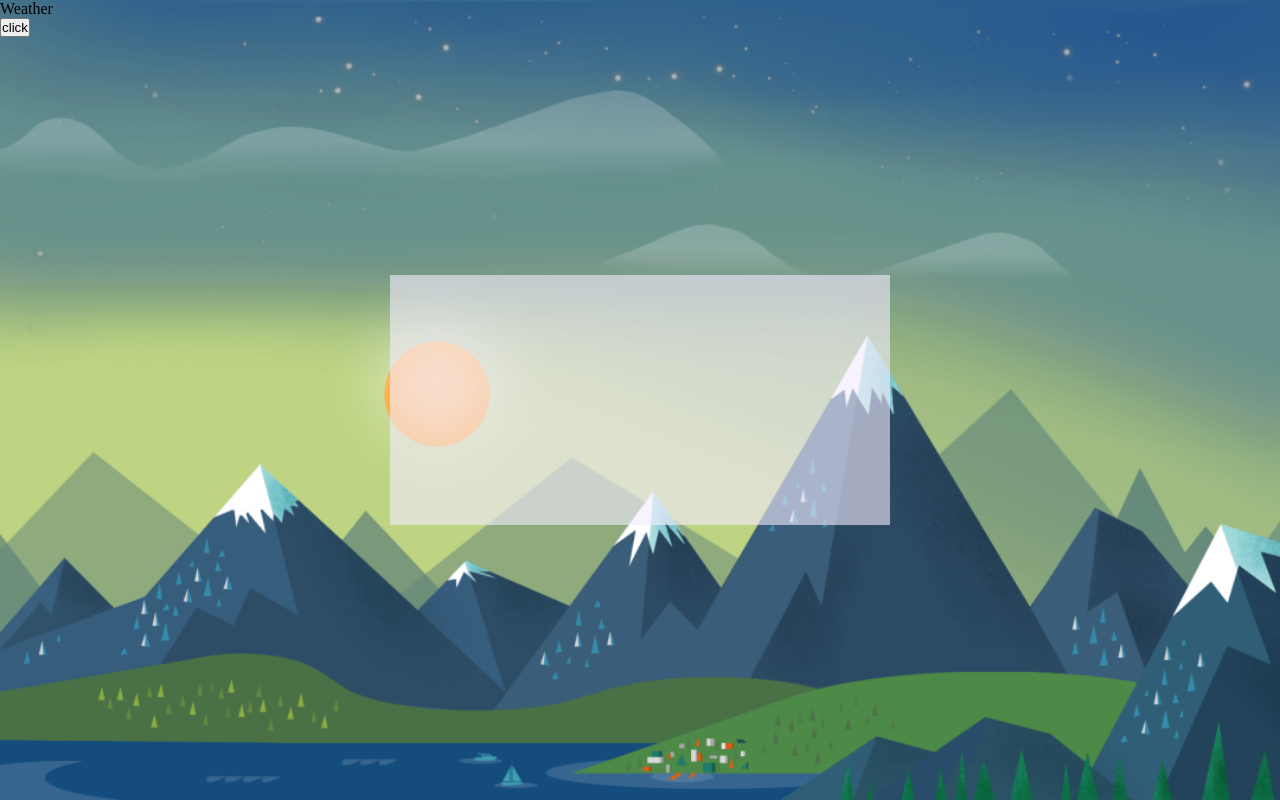
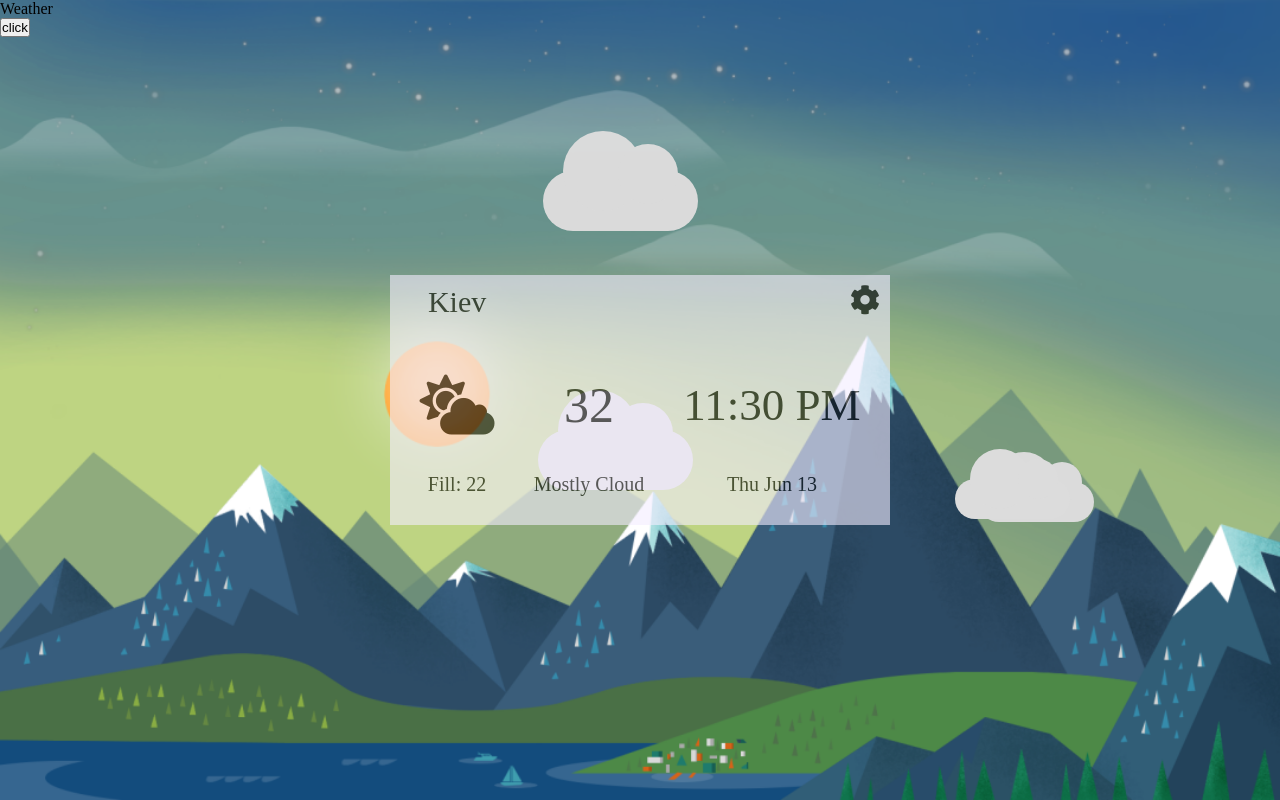
Before and after one commit to SirSerje/bootcamp-simple, a website built with webpack: page index.html in a window 1280 px wide. Built offline with nearby package versions, Linux system fonts and the light colour scheme; some packages are replaced by stand-ins of ours; no server answers.

Commit message:
modify widget and added cloud and animation

```diff
--- a/assets/styles/index.css
+++ b/assets/styles/index.css
@@ -1,8 +1,9 @@
-*{
+* {
     margin: 0;
     padding: 0;
     box-sizing: border-box;
 }
+
 body {
     background-image: url("../images/google-now-wallpaper-2.png");
     background-size: cover;
@@ -12,7 +13,8 @@ body {
     position: relative;
 }
 
-.widget{
+.widget {
+    z-index: 1000;
     width: 500px;
     height: 250px;
     position: absolute;
@@ -22,3 +24,182 @@ body {
     background: #f4edff;
     opacity: .6;
 }
+
+.widget span i:hover {
+    color: forestgreen;
+    cursor: pointer;
+}
+
+.grid {
+    display: grid;
+    grid-template-columns: auto auto auto;
+    padding: 10px;
+}
+
+.item {
+    text-align: center;
+}
+
+.item:nth-child(1) {
+    font-size: 30px;
+    align-items: center;
+}
+
+.item:nth-child(3) {
+    font-size: 30px;
+    display: flex;
+    justify-content: flex-end;
+}
+.item:nth-child(4) {
+    font-size: 60px;
+    display: flex;
+    justify-content: center;
+    align-items: center;
+}
+.item:nth-child(5) {
+    font-size: 50px;
+    display: flex;
+    justify-content: center;
+    align-items: center;
+}
+.item:nth-child(6) {
+    font-size: 45px;
+    display: flex;
+    justify-content: center;
+    align-items: center;
+}
+.item:nth-child(7), .item:nth-child(8), .item:nth-child(9){
+    font-size: 20px;
+    display: flex;
+    justify-content: center;
+    align-items: center;
+}
+
+.cloud-big {
+    width: 155px;
+    height: 60px;
+    border-radius: 60px;
+    background: #DCDCDC;
+    position: absolute;
+    top: 460px;
+    left: 600px;
+    animation: cloud 125s normal infinite;
+}
+
+@keyframes cloud {
+    25% {
+        opacity: 1;
+    }
+
+    30% {
+        top: 260px;
+        left: 190px;
+        opacity: 0;
+    }
+    35% {
+        opacity: 1;
+    }
+}
+
+.cloud-big:before, .cloud-big:after, .cloud-small:before, .cloud-small:after {
+    content: "";
+    position: absolute;
+    display: inline-block;
+    background: inherit;
+    border-radius: 50%;
+}
+
+.cloud-big:before {
+    width: 80px;
+    height: 80px;
+    top: -40px;
+    left: 20px;
+}
+
+.cloud-big:after {
+    width: 60px;
+    height: 60px;
+    top: -27px;
+    left: 75px;
+}
+
+.big {
+    top: 160px;
+    animation: big 55s normal 1s infinite;
+}
+
+@keyframes big {
+    60% {
+        opacity: .9;
+    }
+
+    65% {
+        top: 260px;
+        left: 100px;
+        opacity: 0;
+    }
+    70% {
+        opacity: .9;
+    }
+}
+
+/*from left cloud small*/
+.cloud-small {
+    width: 115px;
+    height: 40px;
+    border-radius: 60px;
+    background: #DCDCDC;
+    position: absolute;
+    top: 480px;
+    left: 1000px;
+    animation: cloud2 120s normal 1s infinite;
+}
+
+@keyframes cloud2 {
+    70% {
+        opacity: .8;
+    }
+    80% {
+        top: 560px;
+        left: 190px;
+        opacity: 0;
+    }
+    90% {
+        opacity: .7;
+    }
+
+}
+
+.cloud-small:before {
+    width: 60px;
+    height: 60px;
+    top: -30px;
+    left: 15px;
+}
+
+.cloud-small:after {
+    width: 40px;
+    height: 40px;
+    top: -20px;
+    left: 63px;
+}
+
+/*from right cloud small*/
+.small {
+    animation: small 60s normal 3s infinite forwards;
+}
+
+@keyframes small {
+    45% {
+        opacity: 1;
+    }
+
+    50% {
+        top: 460px;
+        left: 100px;
+        opacity: 0;
+    }
+    55% {
+        opacity: 1;
+    }
+}
--- a/index.html
+++ b/index.html
@@ -4,11 +4,26 @@
     <meta charset="UTF-8">
     <meta name="viewport" content="width=device-width">
     <link rel="stylesheet" href="assets/styles/index.css">
+    <link rel="stylesheet" href="https://use.fontawesome.com/releases/v5.8.1/css/all.css" integrity="sha384-50oBUHEmvpQ+1lW4y57PTFmhCaXp0ML5d60M1M7uH2+nqUivzIebhndOJK28anvf" crossorigin="anonymous">
     <title>Weather</title>
 </head>
 <body>
 <div id="head"></div>
 <div id="main"></div>
-<div class="widget"></div>
+<div class="cloud-big"></div>
+<div class="cloud-big big"></div>
+<div class="cloud-small"></div>
+<div class="cloud-small small"></div>
+<div class="widget grid">
+    <div class="item">Kiev</div>
+    <div class="item"> </div>
+    <span class="item"><i class="fas fa-cog"> </i></span>
+    <div class="item"><i class="fas fa-cloud-sun"> </i></div>
+    <div class="item">32</div>
+    <div class="item">11:30 PM</div>
+    <div class="item">Fill: 22</div>
+    <div class="item">Mostly Cloud</div>
+    <div class="item">Thu Jun 13</div>
+</div>
 </body>
 </html>
```
Also changed, not shown: app/__tests__/dateConverter.test.js (deleted, +0 -22 lines), app/utils/dateConverter.js (deleted, +0 -27 lines).
